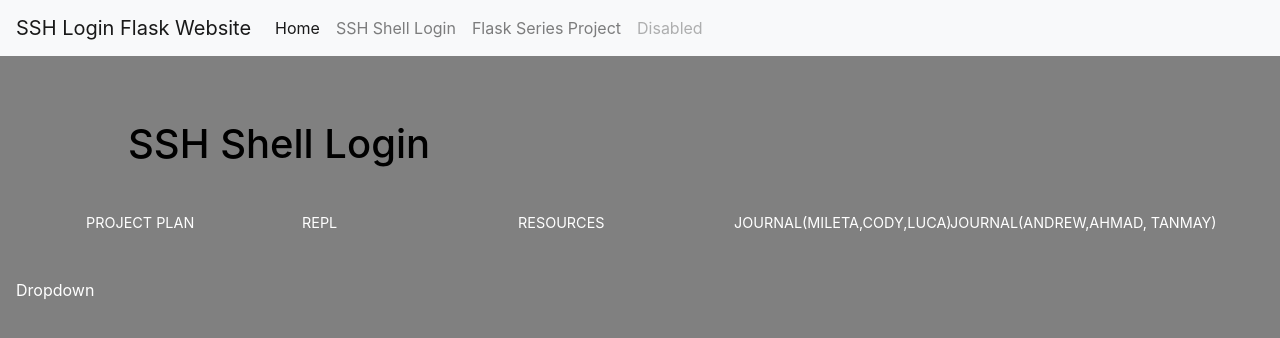
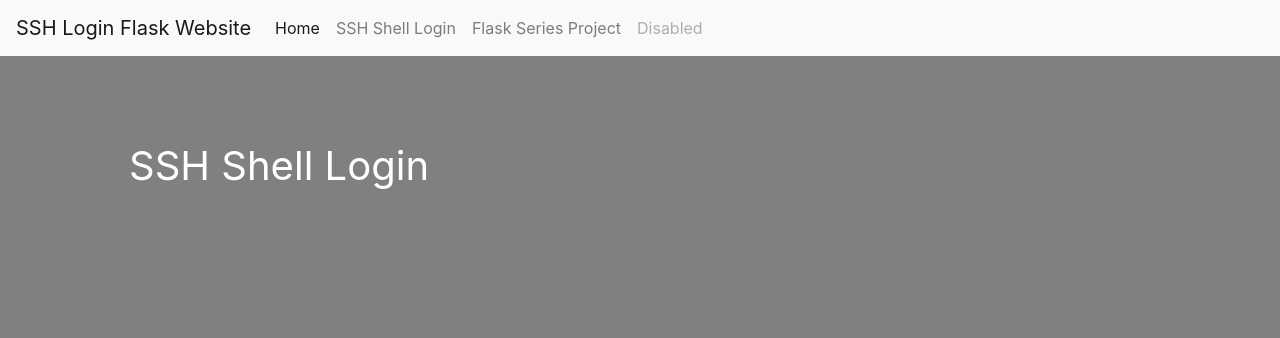
Before and after one commit to MaxVukovich/SecureShell, a Flask app: page /links/ in a window 1280 px wide. Shown: the top 338 px of the page. Run offline with Flask 2, Linux system fonts and the light colour scheme; some libraries are stand-ins or nearby versions.

Commit message:
fifth commit

```diff
--- a/templates/links.html
+++ b/templates/links.html
@@ -26,36 +26,29 @@
 </head>
 <body style ="background-color:gray;">
 
+
 <div class="product" style="margin-top: 5%;">
     <div class="row" style="padding: 10%; padding-top: 0%; padding-bottom: 2%;">
 
-        <div class="col-8">
-            <h1 style="color:Black;">SSH Shell Login</h1>
+        <div class="dropdown">
+            <button class="dropbtn">SSH Shell Login</button>
+            <div class="dropdown-content">
+                <a href="https://docs.google.com/document/d/13t2pk-3f1qSdgGQXizjIjrLYIU35mj19pajXCEup9og/edit">Project Plan</a>
+                <div class="dropdown-divider"></div>
+                <a href="https://repl.it/@TMarwah/Team3-SSH-Login#main.py">Repl</a>
+                <div class="dropdown-divider"></div>
+                <a href="http://nighthawkcoders.cf/courses/python/#flask-padlet">Resources</a>
+                <div class="dropdown-divider"></div>
+                <a href="https://docs.google.com/document/d/1f-aT5hgvu_h0xv1gSOvz8Ls-oXVEXlLowsxZdkN6YZw/edit?usp=sharing">Journal(Mileta,Cody,Luca)</a>
+                <div class="dropdown-divider"></div>
+                <a href="https://docs.google.com/document/d/1-UAGwPRwrVyJvLPtaW597b4U8GfcQATbWQZXWXvoxgo/edit?usp=sharing">Journal(Andrew,Ahmad,
+                    Tanmay)</a>
+
+            </div>
         </div>
 
     </div>
 
-    <div class="container" style="padding-left: 0%;">
-        <div class="item">
-            <a href="https://docs.google.com/document/d/13t2pk-3f1qSdgGQXizjIjrLYIU35mj19pajXCEup9og/edit" class="btn">Project Plan</a>
-        </div>
-
-        <div class="item">
-            <a href="https://repl.it/@TMarwah/Team3-SSH-Login#main.py" class="btn">Repl</a>
-        </div>
-
-        <div class="item">
-            <a href="http://nighthawkcoders.cf/courses/python/#flask-padlet" class="btn">Resources</a>
-        </div>
-        <div class="item">
-            <a href="https://docs.google.com/document/d/1f-aT5hgvu_h0xv1gSOvz8Ls-oXVEXlLowsxZdkN6YZw/edit?usp=sharing" class="btn">Journal(Mileta,Cody,Luca)</a>
-        </div>
-        <div class="item">
-            <a href="https://docs.google.com/document/d/1-UAGwPRwrVyJvLPtaW597b4U8GfcQATbWQZXWXvoxgo/edit?usp=sharing" class="btn">Journal(Andrew,Ahmad,
-                Tanmay)
-            </a>
-        </div>
-    </div>
 
 </div>
 
@@ -66,7 +59,7 @@
   background-color: gray;
   color: white;
   padding: 16px;
-  font-size: 16px;
+  font-size: 40px;
   border: none;
   left: 30px;
 }
@@ -79,7 +72,7 @@
 .dropdown-content {
   display: none;
   position: absolute;
-  background-color: white;
+  background-color: grey;
   min-width: 160px;
   box-shadow: 0px 8px 16px 0px rgba(0,0,0,0.2);
   z-index: 1;
@@ -87,12 +80,12 @@
 
 .dropdown-content a {
   color: black;
-  padding: 12px 16px;
+  padding: 20px 16px;
   text-decoration: none;
   display: block;
 }
 
-.dropdown-content a:hover {background-color: #ddd;}
+.dropdown-content a:hover {background-color: white;}
 
 .dropdown:hover .dropdown-content {display: block;}
 
@@ -102,14 +95,7 @@
 
 <body>
 
-<div class="dropdown">
-    <button class="dropbtn">Dropdown</button>
-    <div class="dropdown-content">
-        <a href="#">Link 1</a>
-        <a href="#">Link 2</a>
-        <a href="#">Link 3</a>
-    </div>
-</div>
+
 
 </body>
 
```
